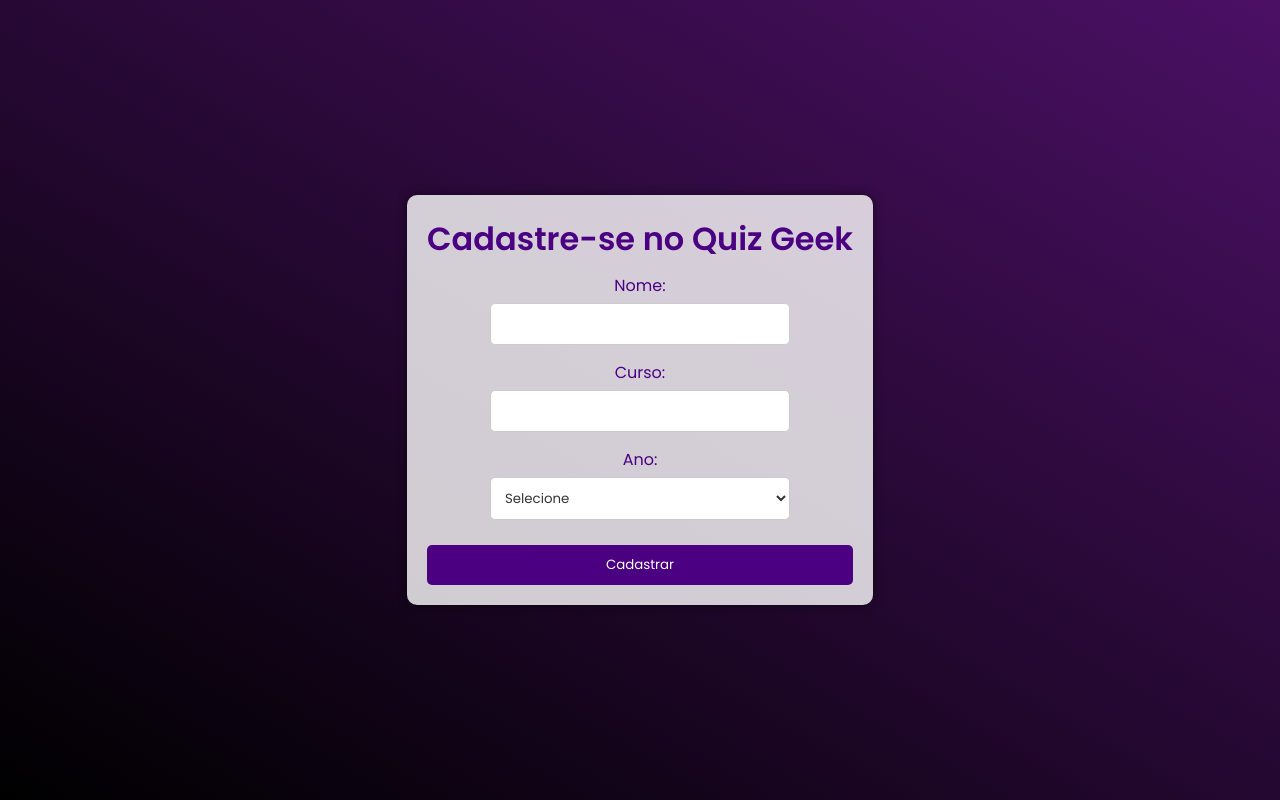
After one commit to blackcoffee6681/GEEK-2024-COMPART, a PHP site: page /cadastro.html in a window 1280 px wide. The commit adds this page. Run offline with PHP 8.4, Linux system fonts and the light colour scheme.

Commit message:
adicinar o cadastro
adicionei a pagina de cadastro e o codigo do bd

```diff
--- /dev/null
+++ b/cadastro.html
@@ -0,0 +1,31 @@
+<!DOCTYPE html>
+<html lang="en">
+<head>
+    <meta charset="UTF-8">
+    <meta name="viewport" content="width=device-width, initial-scale=1.0">
+    <title>Cadastro no Quiz Geek</title>
+    <link rel="stylesheet" href="style.css">
+</head>
+<body>
+    <div class="form-container">
+        <h1>Cadastre-se no Quiz Geek</h1>
+        <form action="process.php" method="POST">
+            <label for="nome">Nome:</label>
+            <input type="text" id="nome" name="nome" required>
+
+            <label for="curso">Curso:</label>
+            <input type="text" id="curso" name="curso" required>
+
+            <label for="ano">Ano:</label>
+            <select id="ano" name="ano" required>
+                <option value="">Selecione</option>
+                <option value="1º Ano">1º Ano</option>
+                <option value="2º Ano">2º Ano</option>
+                <option value="3º Ano">3º Ano</option>
+            </select>
+
+            <button type="submit" class="button">Cadastrar</button>
+        </form>
+    </div>
+</body>
+</html>
--- a/index.html
+++ b/index.html
@@ -1,5 +1,5 @@
 <!DOCTYPE html>
-<html lang="en">
+<html lang="pt-br">
 <head>
   <meta charset="UTF-8">
   <meta http-equiv="X-UA-Compatible" content="IE=edge">
--- a/style.css
+++ b/style.css
@@ -70,3 +70,63 @@ button {
 .finish button {
   text-align: center;
 }
+/**/
+.form-container {
+  background-color: rgba(255, 255, 255, 0.8);
+  padding: 20px;
+  border-radius: 10px;
+  box-shadow: 0 0 10px rgba(0, 0, 0, 0.5);
+  text-align: center;
+}
+
+.form-container h1 {
+  color: #4B0082; /* Indigo color */
+}
+
+.form-container form {
+  display: flex;
+  flex-direction: column;
+  align-items: center;
+}
+
+.form-container label {
+  margin-top: 10px;
+  color: #4B0082;
+}
+
+.form-container input {
+  outline: none;
+  padding: 10px;
+  margin: 5px 0;
+  border-radius: 5px;
+  border: 1px solid #ccc;
+  width: 100%;
+  max-width: 300px;
+}
+.form-container select {
+  padding: 10px;
+  margin: 5px 0;
+  border-radius: 5px;
+  border: 1px solid #ccc;
+  width: 100%;
+  max-width: 300px;
+  background-color: white;
+  color: #333;
+}
+
+
+.button {
+  padding: 10px 20px;
+  margin-top: 20px;
+  border: none;
+  border-radius: 5px;
+  background-color: #4B0082;
+  color: white;
+  cursor: pointer;
+  align-items: center;
+  text-align: center;
+}
+
+.form-container button:hover {
+  background-color: #800080; /* Purple color */
+}
```
Also changed, not shown: castro.html (deleted, +0 -11 lines), cod-bd.txt (added, +10 -0 lines), login.php (added, +38 -0 lines).
